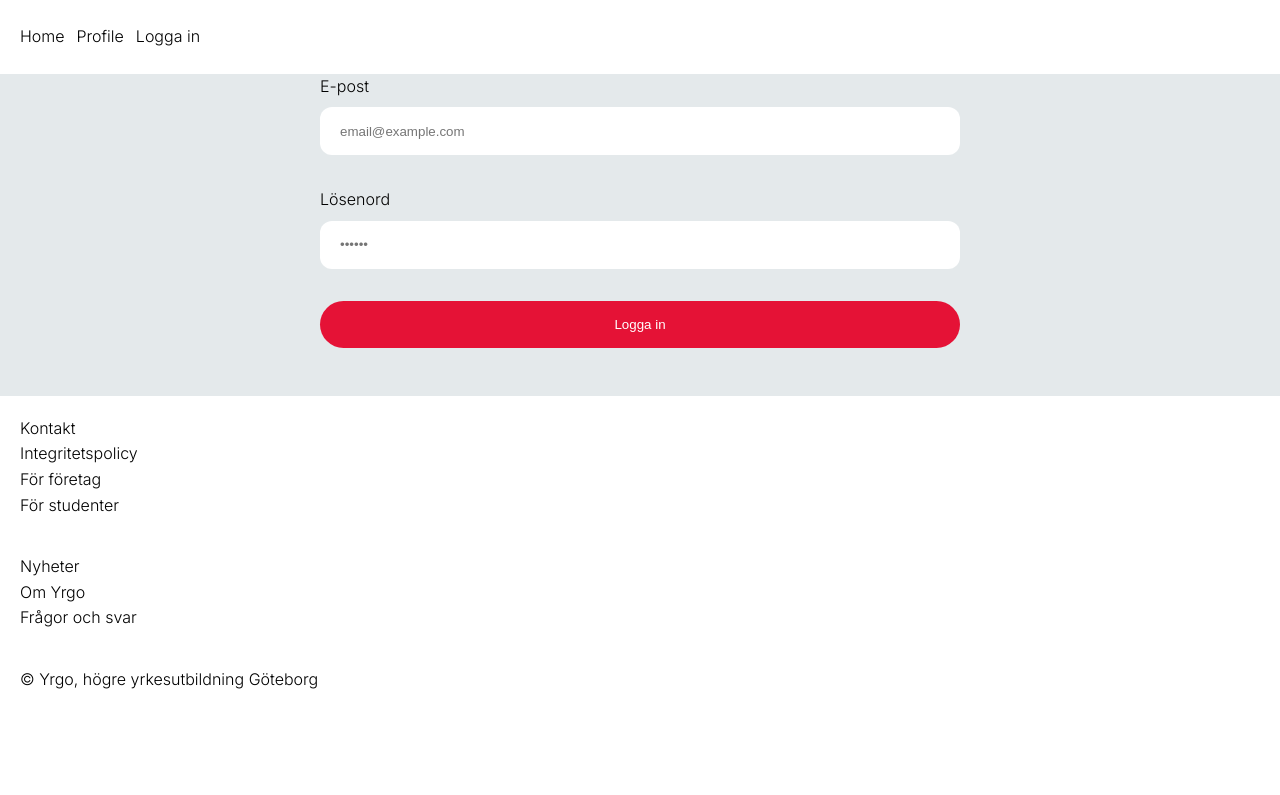
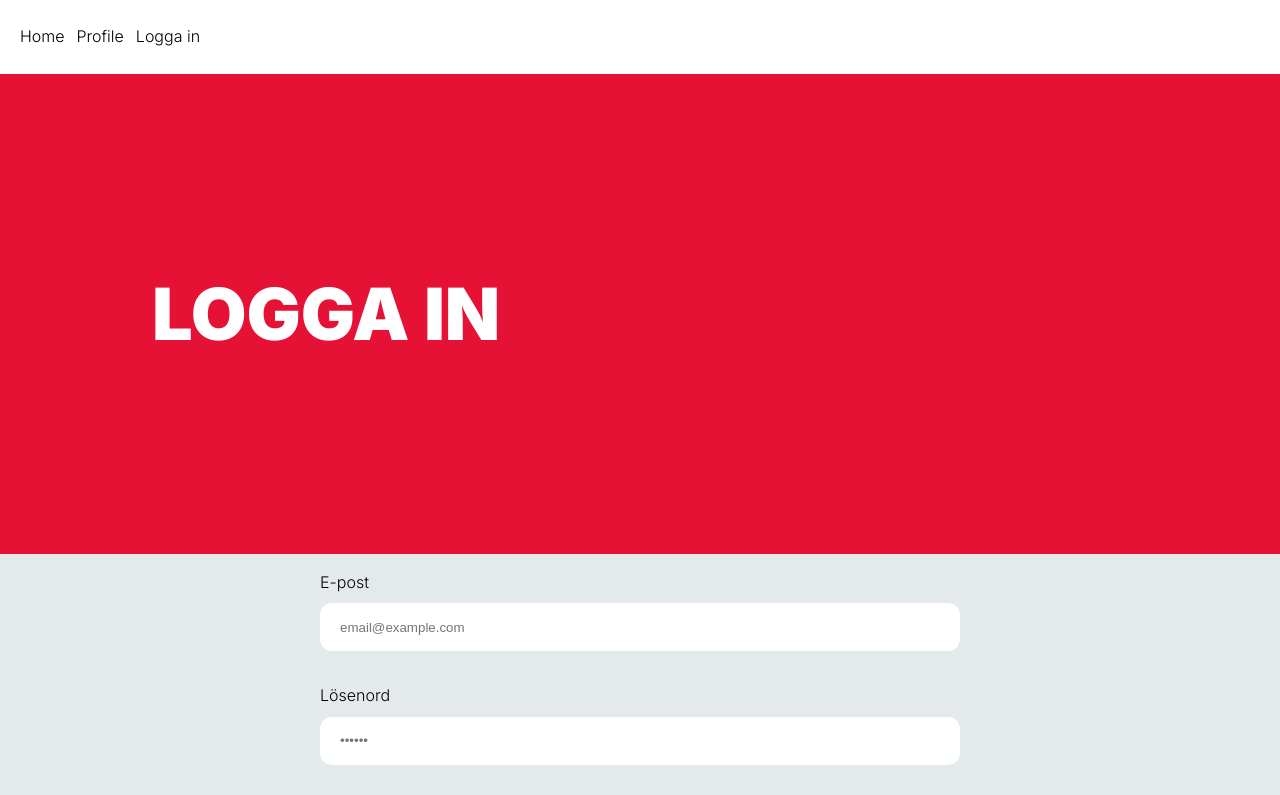
Before and after one commit to TobiasAndren/yrgolink, a Next.js app: page /login in a window 1280 px wide. Shown: the top 795 px of the page. Built offline with nearby package versions, Linux system fonts and the light colour scheme; no server answers.

Commit message:
added hero to login page

```diff
--- a/app/login/page.jsx
+++ b/app/login/page.jsx
@@ -1,19 +1,24 @@
-import { Form } from '../components/forms/Form'
-import { redirect } from 'next/navigation'
-import { createClient } from '@/utils/supabase/server'
+import { Form } from "../components/forms/Form";
+import { redirect } from "next/navigation";
+import { createClient } from "@/utils/supabase/server";
+import { Hero } from "../components/common/Hero";
 
 export default async function LoginPage() {
-    const supabase = await createClient()
+  const supabase = await createClient();
 
-    const {
+  const {
     data: { user },
-    } = await supabase.auth.getUser()
+  } = await supabase.auth.getUser();
 
-    if (user) { // if user is logged in, redirect them to their profile page
-    redirect('/profile')
-    }
+  if (user) {
+    // if user is logged in, redirect them to their profile page
+    redirect("/profile");
+  }
 
   return (
-    <Form login />
-  )
+    <>
+      <Hero backgroundColor="red" title="Logga in"></Hero>
+      <Form login />
+    </>
+  );
 }
```
